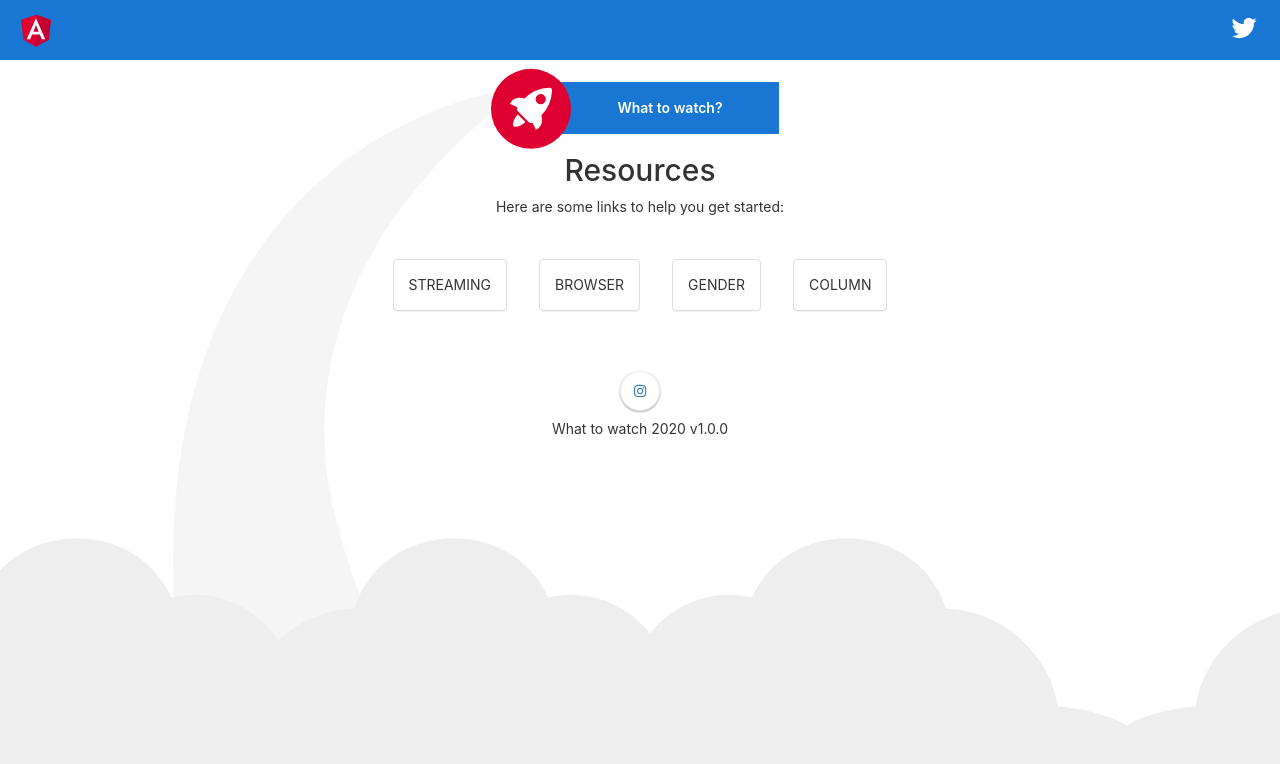
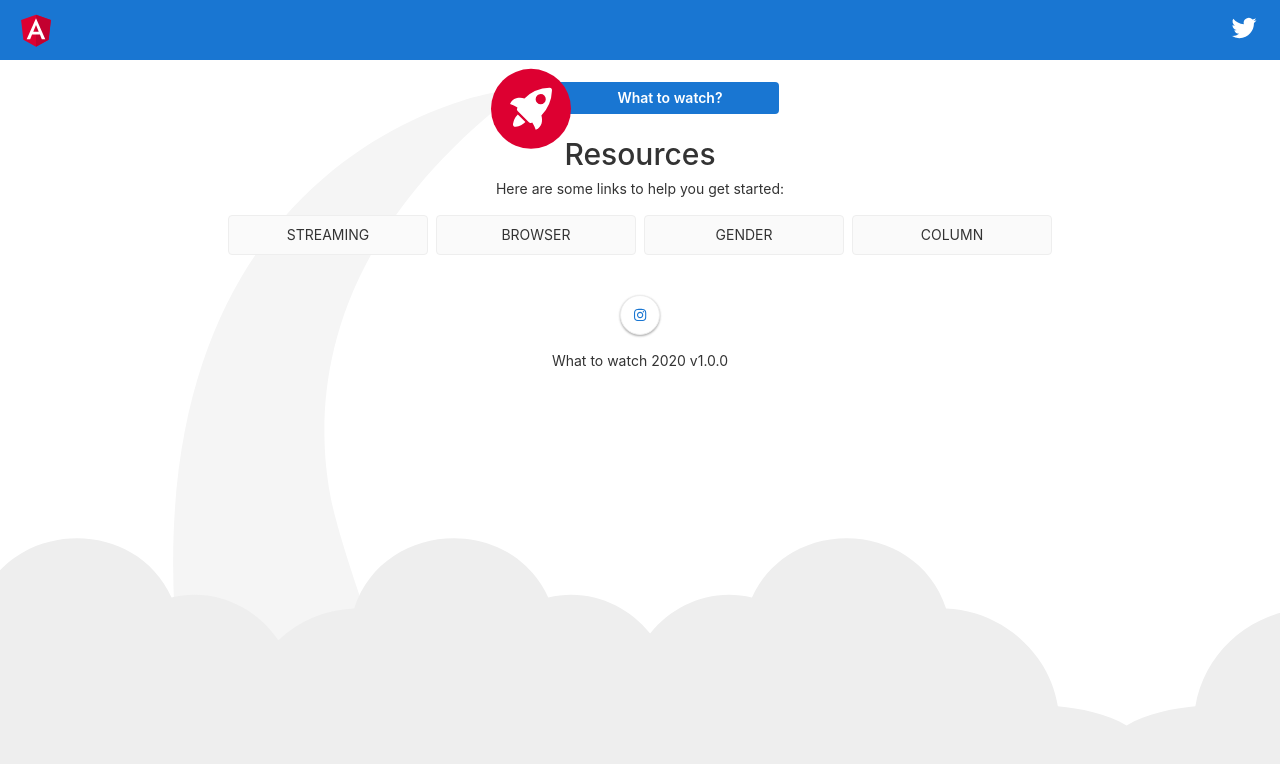
Before and after one commit to atsepa/w-2-w, an Angular app: page / in a window 1280 px wide. Shown: the top 764 px of the page. Built offline with nearby package versions, Linux system fonts and the light colour scheme.

Commit message:
fix card for small display

```diff
--- a/src/app/app.component.scss
+++ b/src/app/app.component.scss
@@ -6,6 +6,19 @@
 	box-sizing: border-box;
 	-webkit-font-smoothing: antialiased;
 	-moz-osx-font-smoothing: grayscale;
+}
+
+h1,
+h2,
+h3,
+h4,
+h5,
+h6 {
+	margin: 8px 0;
+}
+
+p {
+	margin: 0;
 }
 
 .spacer {
@@ -47,6 +60,15 @@
 	align-items: center;
 }
 
+svg.material-icons {
+	height: 24px;
+	width: auto;
+}
+
+svg.material-icons:not(:last-child) {
+	margin-right: 8px;
+}
+
 .card svg.material-icons path {
 	fill: #888;
 }
@@ -59,16 +81,37 @@
 }
 
 .card {
+	border-radius: 4px;
+	border: 1px solid #eee;
+	background-color: #fafafa;
+	height: 40px;
+	width: 200px;
+	margin: 0 8px 16px;
 	padding: 16px;
 	display: flex;
 	flex-direction: row;
 	justify-content: center;
 	align-items: center;
 	transition: all 0.2s ease-in-out;
+	line-height: 24px;
+}
+
+.card-container .card:not(:last-child) {
+	margin-right: 0;
+}
+
+.card.card-small {
+	height: 16px;
+	width: 168px;
+}
+
+.card-container .card:not(.highlight-card) {
+	cursor: pointer;
 }
 
 .card-container .card:not(.highlight-card):hover {
 	transform: translateY(-3px);
+	box-shadow: 0 4px 17px rgba(black, 0.35);
 }
 
 .card-container .card:not(.highlight-card):hover .material-icons path {
@@ -104,6 +147,50 @@ svg#rocket-smoke {
 	z-index: -10;
 }
 
+a,
+a:visited,
+a:hover {
+	color: #1976d2;
+	text-decoration: none;
+}
+
+a:hover {
+	color: #125699;
+}
+
+.terminal {
+	position: relative;
+	width: 80%;
+	max-width: 600px;
+	border-radius: 6px;
+	padding-top: 45px;
+	margin-top: 8px;
+	overflow: hidden;
+	background-color: rgb(15, 15, 16);
+}
+
+.terminal::before {
+	content: "\2022 \2022 \2022";
+	position: absolute;
+	top: 0;
+	left: 0;
+	height: 4px;
+	background: rgb(58, 58, 58);
+	color: #c2c3c4;
+	width: 100%;
+	font-size: 2rem;
+	line-height: 0;
+	padding: 14px 0;
+	text-indent: 4px;
+}
+
+.terminal pre {
+	font-family: SFMono-Regular, Consolas, Liberation Mono, Menlo, monospace;
+	color: white;
+	padding: 0 1rem 1rem;
+	margin: 0;
+}
+
 .circle-link {
 	height: 40px;
 	width: 40px;
@@ -122,6 +209,39 @@ svg#rocket-smoke {
 .circle-link:hover {
 	transform: translateY(-0.25rem);
 	box-shadow: 0px 3px 15px rgba(0, 0, 0, 0.2);
+}
+
+footer {
+	margin-top: 8px;
+	display: flex;
+	align-items: center;
+	line-height: 20px;
+}
+
+footer a {
+	display: flex;
+	align-items: center;
+}
+
+.github-star-badge {
+	color: #24292e;
+	display: flex;
+	align-items: center;
+	font-size: 12px;
+	padding: 3px 10px;
+	border: 1px solid rgba(27, 31, 35, .2);
+	border-radius: 3px;
+	background-image: linear-gradient(-180deg, #fafbfc, #eff3f6 90%);
+	margin-left: 4px;
+	font-weight: 600;
+	font-family: -apple-system, BlinkMacSystemFont, Segoe UI, Helvetica, Arial, sans-serif, Apple Color Emoji,
+		Segoe UI Emoji, Segoe UI Symbol;
+}
+
+.github-star-badge:hover {
+	background-image: linear-gradient(-180deg, #f0f3f6, #e6ebf1 90%);
+	border-color: rgba(27, 31, 35, .35);
+	background-position: -.5em;
 }
 
 .github-star-badge .material-icons {
@@ -158,18 +278,6 @@ svg#clouds {
 		right: 120px;
 		transform: rotate(-5deg);
 	}
-
-	footer {
-		margin-top: 8px;
-		display: flex;
-		align-items: center;
-		line-height: 20px;
-	}
-
-	footer a {
-		display: flex;
-		align-items: center;
-	}
 }
 
 @media screen and (max-width: 575px) {
--- a/src/app/components/card/card.component.html
+++ b/src/app/components/card/card.component.html
@@ -1,5 +1,3 @@
-<div class="panel panel-default">
-    <div class="panel-body">
-        {{ text }}
-    </div>
+<div>
+    {{ text }}
 </div>
```
